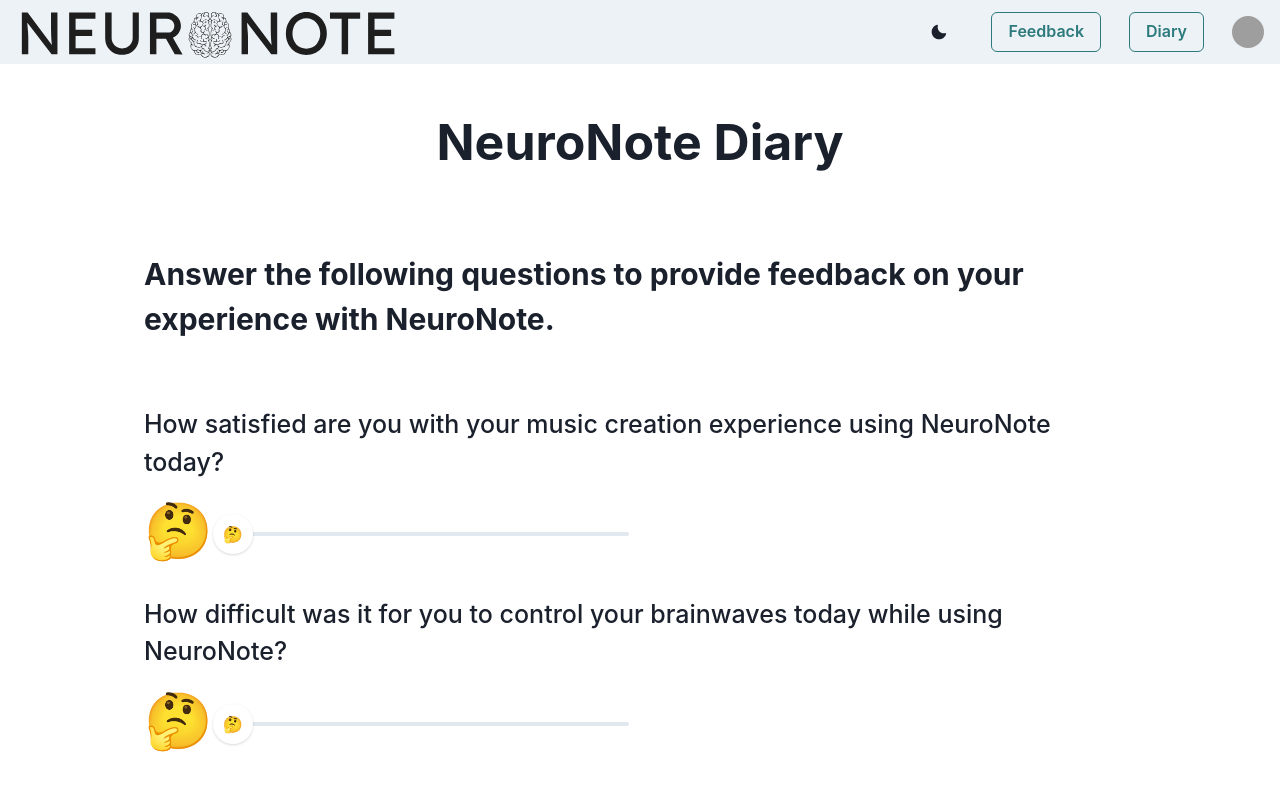
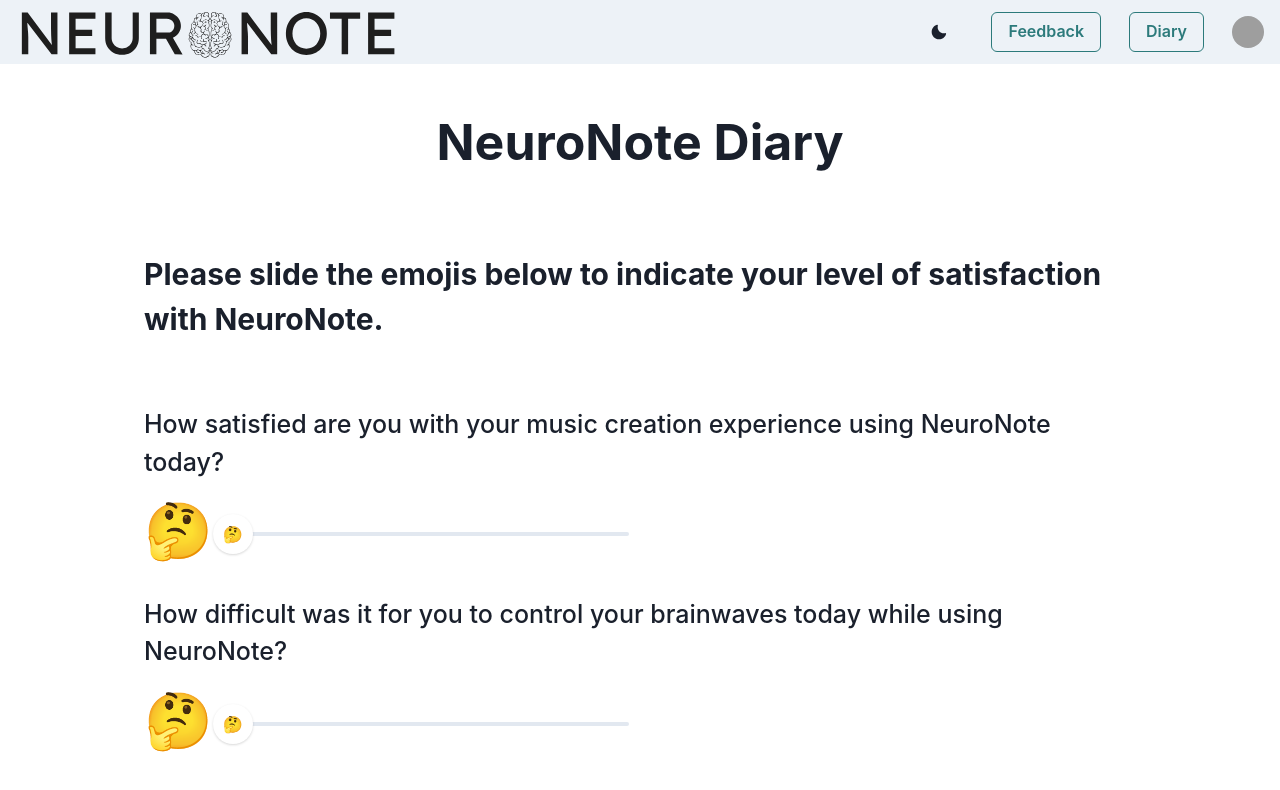
Before and after one commit to MohamadGSalim/NeuroNote, a React (Create React App) app in the folder client2/: page /diary in a window 1280 px wide. Shown: the top 790 px of the page. Built offline with nearby package versions, Linux system fonts and the light colour scheme; grey boxes are pictures that could not be loaded; what react-dimensions, react-piano would draw is missing.

Commit message:
added postfeedback  page

```diff
--- a/client2/src/pages/diary.tsx
+++ b/client2/src/pages/diary.tsx
@@ -93,7 +93,7 @@ export default function Diary() {
          <center>
          <Heading fontSize="50px" as="h1" mb={20}>NeuroNote Diary</Heading>
          </center>
-            <Text  fontSize="30px" fontWeight="bold" mb={16}>Answer the following questions to provide feedback on your experience with NeuroNote.</Text>
+            <Text  fontSize="30px" fontWeight="bold" mb={16}>Please slide the emojis below to indicate your level of satisfaction with NeuroNote.</Text>
             <Box as="form" onSubmit={handleSubmit}>
             <Box mb={4}>
                <FormLabel fontSize="25px" htmlFor="satisfaction">How satisfied are you with your music creation experience using NeuroNote today?</FormLabel>
--- a/client2/src/pages/thankyou.tsx
+++ b/client2/src/pages/thankyou.tsx
@@ -5,7 +5,6 @@ import Nav from '../components/NavBar';
 const ThankYou = () => {
   const { colorMode } = useColorMode();
   const bgColor = colorMode === 'light' ? 'purple.50' : 'gray.800';
-  const textColor = colorMode === 'light' ? 'gray.800' : 'gray.50';
 
   return (
     <Box bg={bgColor} minHeight="100vh" display="flex" flexDirection="column">
```
